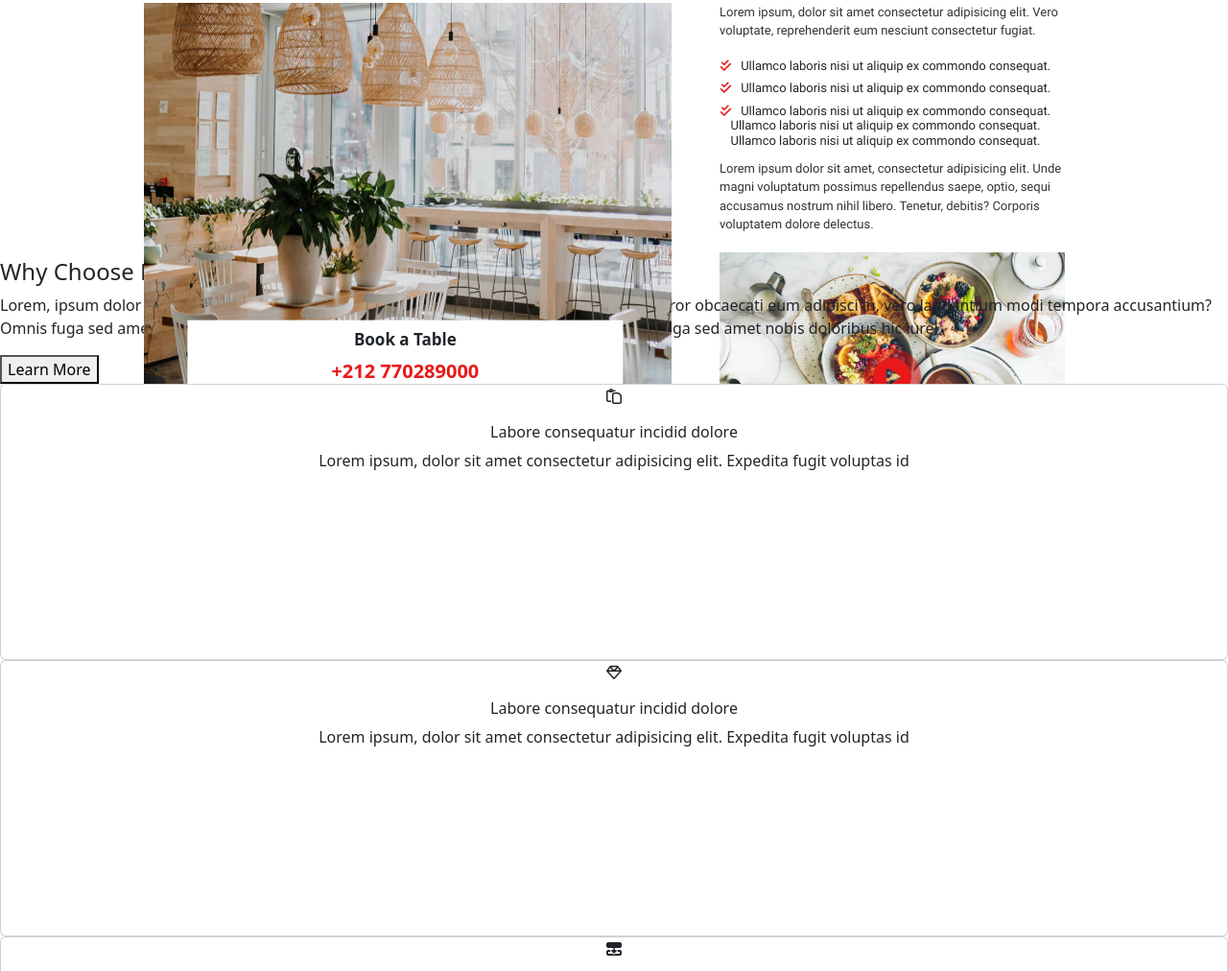
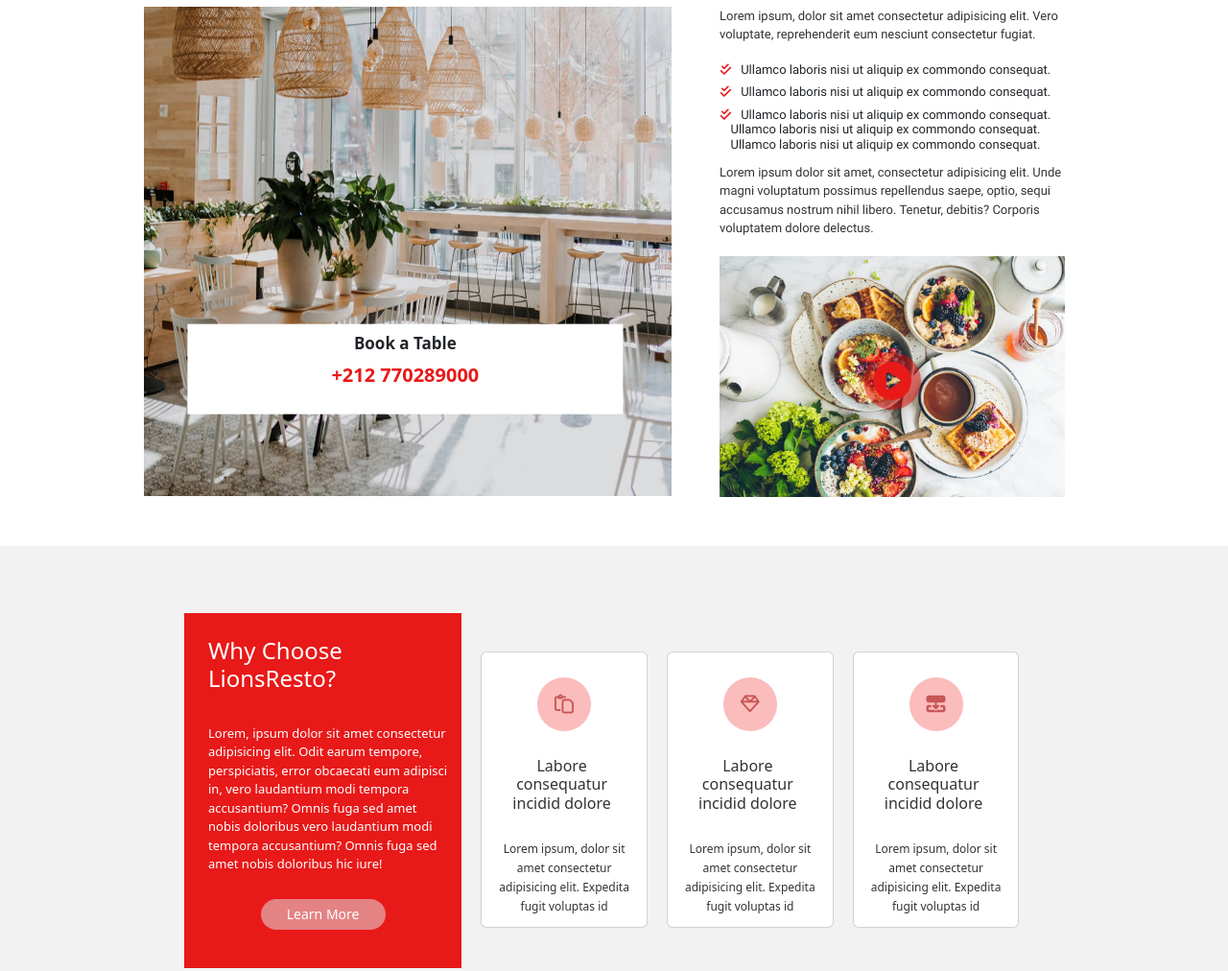
Before and after one commit to moseslionsgeek/moussa-nafea-lions-resto-project, a website: page index.html in a window 1280 px wide. Shown: the part 734-1746 px from the top of the page at 96% size. Drawn offline with nearby package versions, Linux system fonts and the light colour scheme; files whose address does not match are found by name.

Commit message:
add styl section3

```diff
--- a/src/sass/modules/home/_main.scss
+++ b/src/sass/modules/home/_main.scss
@@ -155,3 +155,134 @@
     border: 10px solid rgba(230, 10, 10, 0.5);
     border-radius: 50%;
   }
+
+  //*************************** section3 card**********************
+.sec-card{
+    display: flex;
+    justify-content: center;
+    margin-top: 300px;
+    padding: 0 17% 0 15%;
+    gap: 20px;
+    background-color: #f2f2f2;
+    width: 100%;
+    height: 510px;
+
+  }
+  // card
+  .card {
+    background-color: #fff;
+    display: flex;
+    justify-content: center;
+    /* flex-direction: column; */
+    margin-top: 110px;
+    gap: 10px;
+    border: none;
+    width: 192px;
+    height: 288px;
+  }
+  .sec-card .card:hover{
+    width: 200px;
+    height: 390px;
+    margin-inline: -4px;
+  }
+  .con {
+    margin-top: 30px;
+    background-color: #fbbcbc;
+    color:#c85656 ;
+    text-align: center;
+    font-size: 20px;
+    padding: 18px;
+    border: 1px solid white;
+    border-radius: 50% ;
+  }
+
+  .h6-title {
+    font-size: 16px;
+    max-width: 170px;
+    color:#333 ;
+    margin-left: -5px;
+
+  }
+  .card-text {
+    font-size: 12px;
+    padding-top: 20px;
+    line-height: 20px;
+    color:#333 ;
+    text-align: center;
+  }
+  .g-card{
+    margin-top: 70px;
+    width: 320px;
+    height: 370px;
+    background-color:#e81919;
+    display: flex;
+    flex-direction: column;
+
+  }
+  .g-card .why,
+  .lor{
+    margin-top: 25px;
+    margin-left: 25px;
+    color: #fff;
+    width: 250px;
+  }
+  .g-card p{
+    font-size: 13px;
+  }
+  // button lern more
+  a .l-more{
+    border: none;
+    border-radius: 20px;
+    line-height: 30px;
+    width: 130px;
+    background-color: #e48383;
+    color: #fff;
+    font-size: 14px;
+
+  }
+  .learn{
+    margin: 10px auto;
+  }
+  div .l-more:hover{
+    background-color: #c87878;
+    box-shadow: 0px 3px 7px 1px #d03131;
+  }
+  // section img-bg
+  .sec-img {
+
+    width: 100%;
+    height: 100px;
+  }
+  .sec-img .hamham{
+    width: 100%;
+    height: 100%;
+  }
+  .sec-img .hamham {
+    display: flex;
+    justify-content: center;
+    background-image: url(../../../../public/img/stats-bg.jpg);
+    background-attachment: fixed;
+    background-size:cover;
+    background-position-x: center;
+    background-blend-mode: darken;
+    background-color: rgba(0, 0, 0, 0.271);
+    height: 300px;
+    width: 100%;
+  }
+  .hamham .text-img{
+    text-align: center;
+    display: flex;
+  }
+  .hamham .text-img div {
+    margin-top: 115px;
+   margin-inline: -140px;
+   color: #fff;
+  }
+  .hamham .text-img div p{
+    color:#cfc6c6;
+    font-weight: bold;
+    font-size: 15px;
+  }
+  .hamham .text-img div h1{
+    font-weight: bolder;
+  }
```
Also changed, not shown: public/css/app.css.
